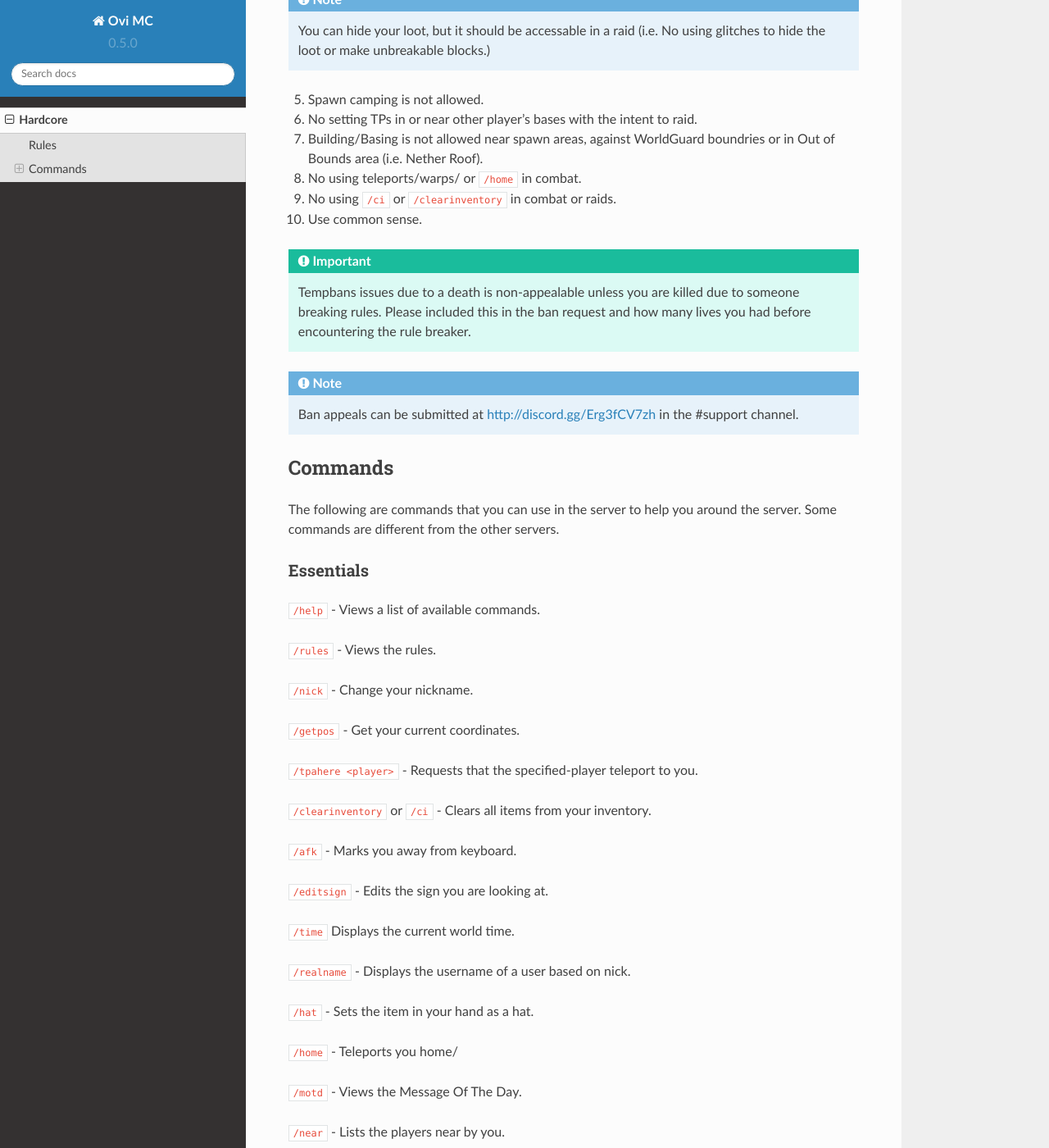
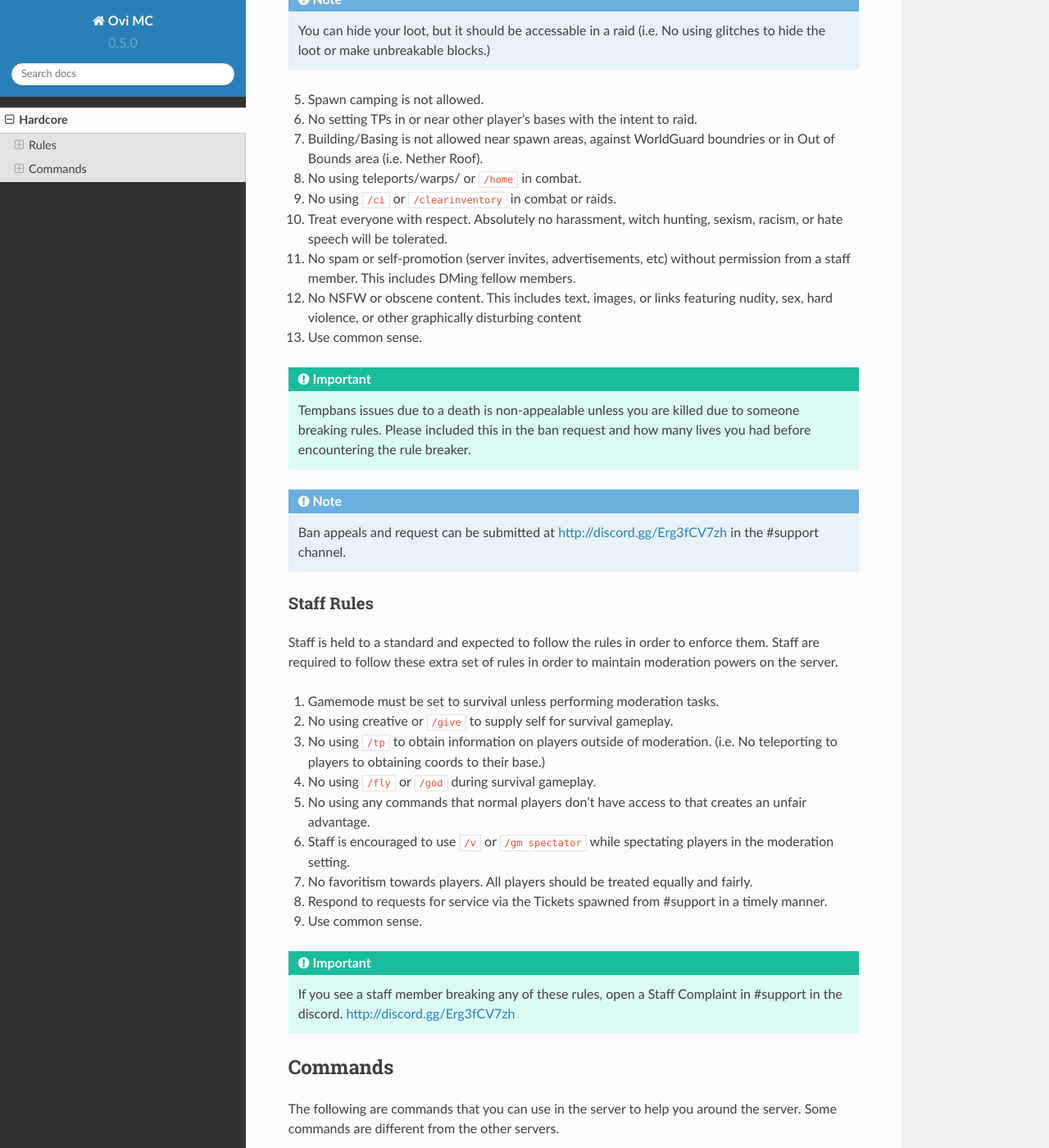
Before and after one commit to nerdyjohnny/ovidoc, a Sphinx documentation site: the page built from docs/source/hardcore.rst, in a window 1280 px wide and 1400 px high, scrolled down 794 px. Shown: the whole window at 82% size. Built offline with Sphinx 7.4.7 and the Read the Docs theme 2.0.0, drawn with Linux system fonts in a browser that asks for light colours.

Commit message:
Update hardcore.rst

```diff
--- a/docs/source/hardcore.rst
+++ b/docs/source/hardcore.rst
@@ -27,11 +27,33 @@
 7. Building/Basing is not allowed near spawn areas, against WorldGuard boundries or in Out of Bounds area (i.e. Nether Roof).
 8. No using teleports/warps/ or ``/home`` in combat.
 9. No using ``/ci`` or ``/clearinventory`` in combat or raids.
-10. Use common sense.
+10. Treat everyone with respect. Absolutely no harassment, witch hunting, sexism, racism, or hate speech will be tolerated.
+11. No spam or self-promotion (server invites, advertisements, etc) without permission from a staff member. This includes DMing fellow members.
+12. No NSFW or obscene content. This includes text, images, or links featuring nudity, sex, hard violence, or other graphically disturbing content
+13. Use common sense.
 
 .. important:: Tempbans issues due to a death is non-appealable unless you are killed due to someone breaking rules. Please included this in the ban request and how many lives you had before encountering the rule breaker.
 
-.. note:: Ban appeals can be submitted at http://discord.gg/Erg3fCV7zh in the #support  channel.
+.. note:: Ban appeals and request can be submitted at http://discord.gg/Erg3fCV7zh in the #support  channel.
+
+
+Staff Rules
+^^^^^^^^^^^
+
+Staff is held to a standard and expected to follow the rules in order to enforce them. Staff are required to follow these extra set of rules in order to maintain moderation powers on the server.
+
+1. Gamemode must be set to survival unless performing moderation tasks.
+2. No using creative or ``/give`` to supply self for survival gameplay.
+3. No using ``/tp`` to obtain information on players outside of moderation. (i.e. No teleporting to players to obtaining coords to their base.)
+4. No using ``/fly`` or ``/god`` during survival gameplay.
+5. No using any commands that normal players don't have access to that creates an unfair advantage.
+6. Staff is encouraged to use ``/v`` or ``/gm spectator`` while spectating players in the moderation setting.
+7. No favoritism towards players. All players should be treated equally and fairly.
+8. Respond to requests for service via the Tickets spawned from #support in a timely manner.
+9. Use common sense.
+
+.. important:: If you see a staff member breaking any of these rules, open a Staff Complaint in #support in the discord. http://discord.gg/Erg3fCV7zh
+
 
 Commands
 ----------------
```
